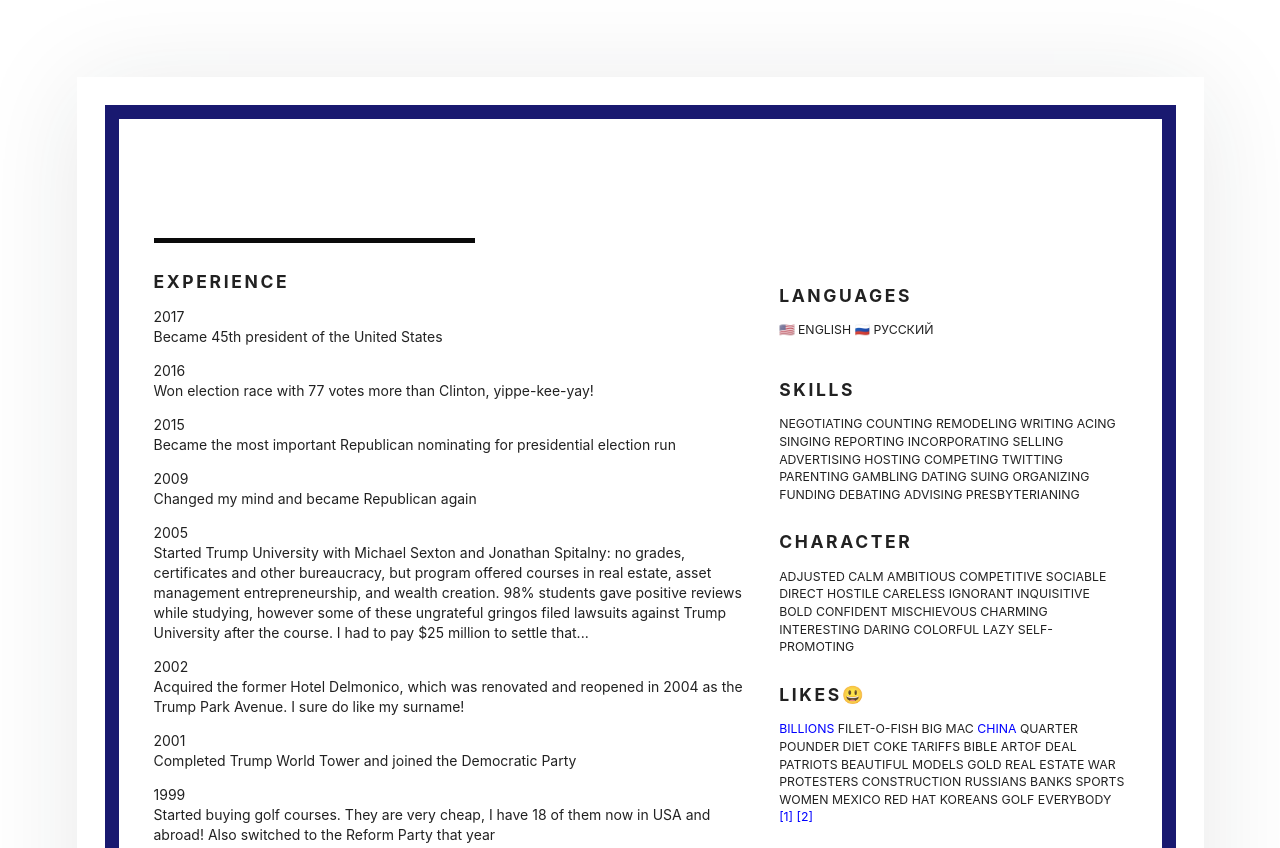
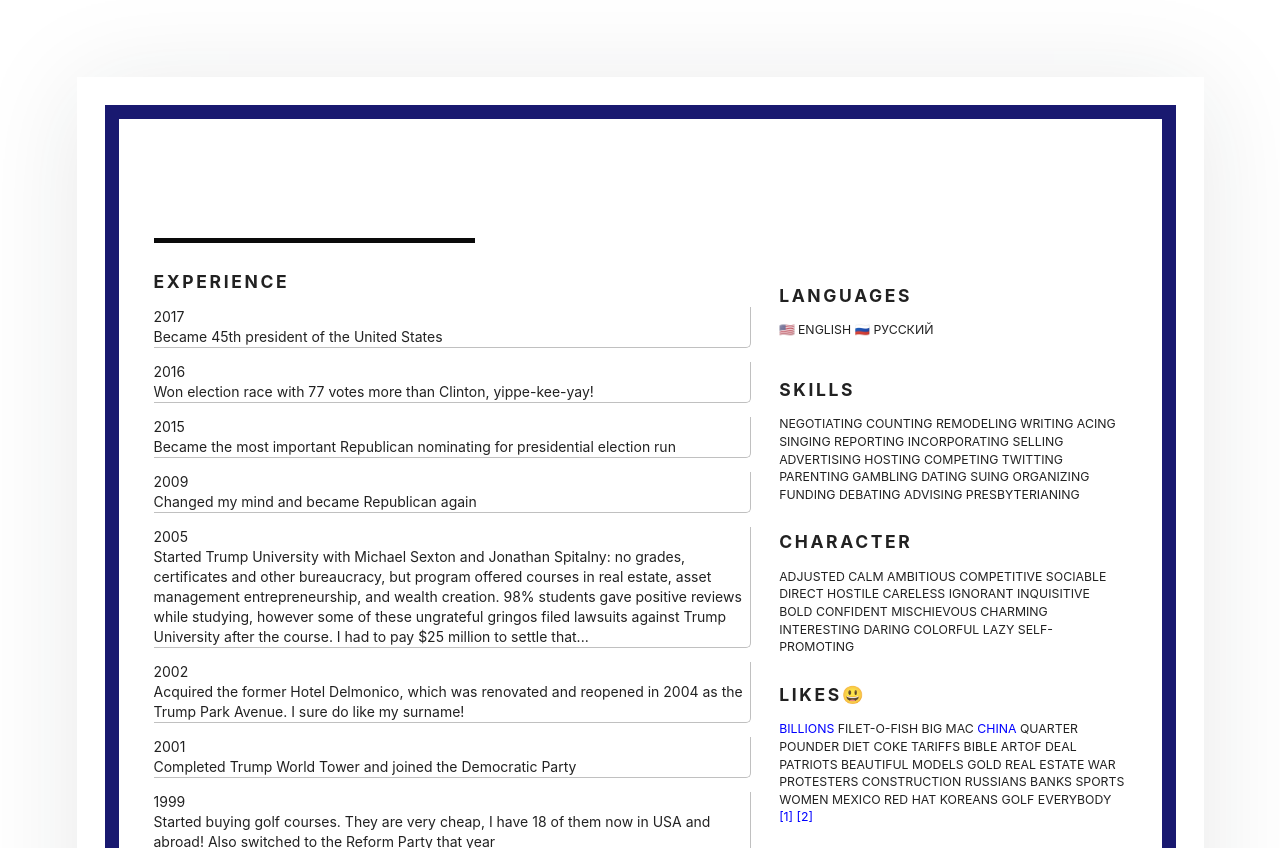
Before and after one commit to RomanMiniv/homepage, a plain HTML site: page index.html in a window 1280 px wide. Shown: the top 848 px of the page. Drawn offline with Linux system fonts and the light colour scheme.

Commit message:
Added separator to items list resume

```diff
--- a/assets/stylesheets/base.css
+++ b/assets/stylesheets/base.css
@@ -753,6 +753,16 @@ li.bordered > ul > details > div {
   margin: 0;
 }
 
+.timeline li {
+  border-right: 1px solid silver;
+  border-bottom: 1px solid silver;
+  border-bottom-right-radius: 5px;
+}
+
+.timeline li:hover {
+  border-color: #555;
+}
+
 /* Tags */
 .tags.small {
   font-size: 0.88em;
```
